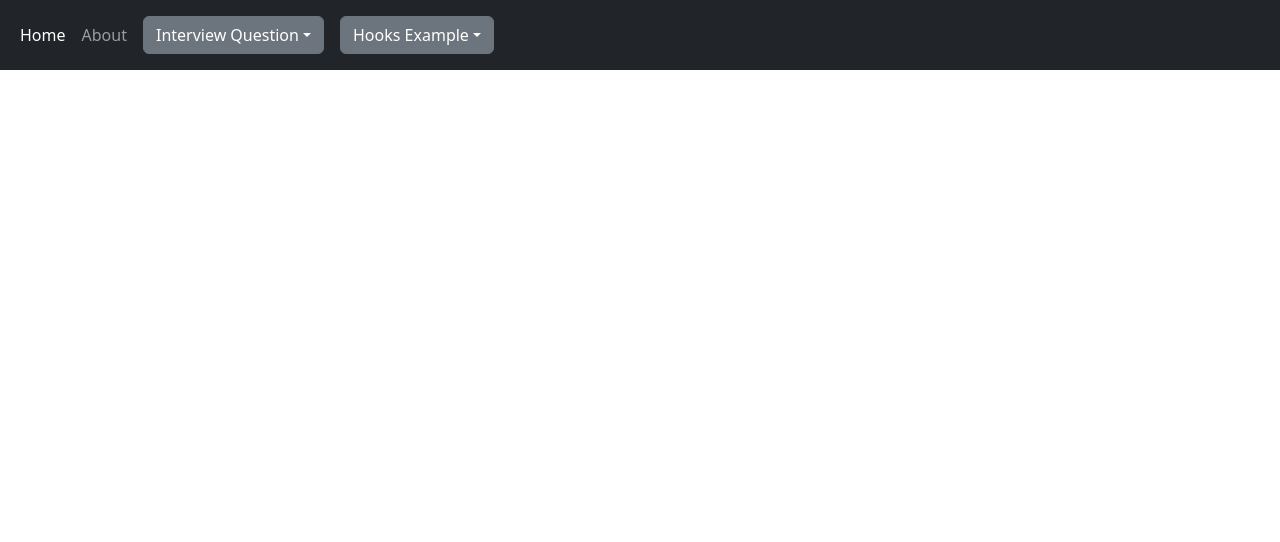
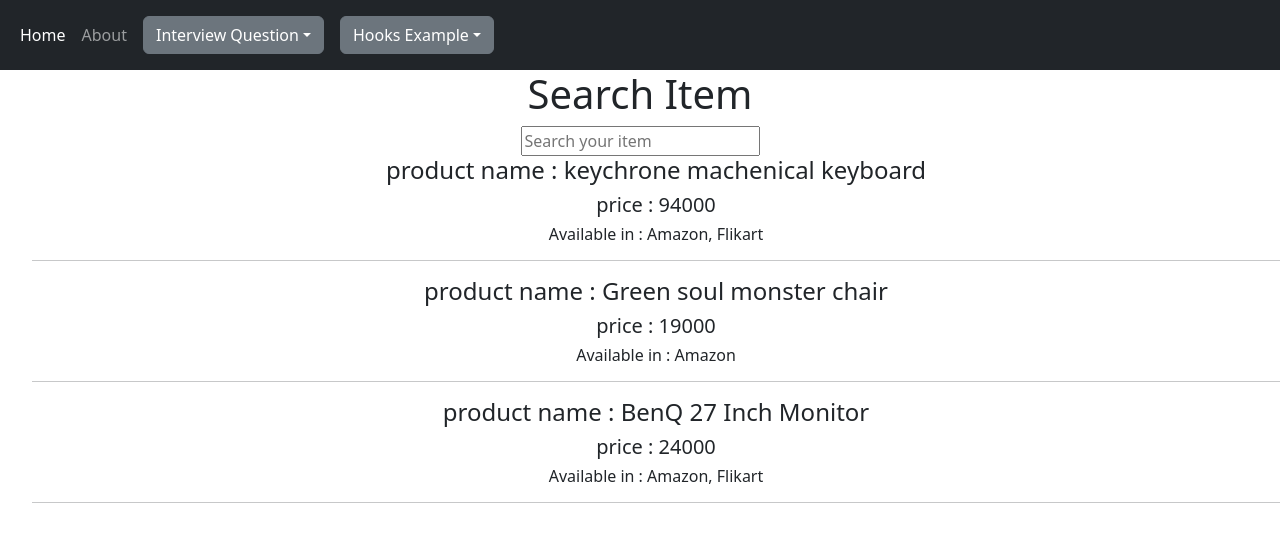
Before and after one commit to sunnyrai31/questionpaper, a React (Create React App) app: page /Search in a window 1280 px wide. Shown: the top 542 px of the page. Built offline with nearby package versions, Linux system fonts and the light colour scheme.

Commit message:
search the item from the list

```diff
--- a/src/Question/QuestionDropdown.js
+++ b/src/Question/QuestionDropdown.js
@@ -46,6 +46,11 @@ const QuestionDropdown = () => {
       to: "/NewFold",
       title: "",
     },
+    {
+      text: "Search bar implementation",
+      to: "/Search",
+      title: "",
+    },
   ];
   return (
     <Fragment>
--- a/src/Question/QuestionQuiz.js
+++ b/src/Question/QuestionQuiz.js
@@ -34,7 +34,7 @@ const QuestionList = () => {
   const calculateScore = (e) => {
     setShowResult(true);
     e.preventDefault();
-    QuestionListArr.map((question, index) => {
+    QuestionListArr.forEach((question, index) => {
       if (question.correctans === selectedAns[index]) {
         setScore((prevScore) => prevScore + 1);
       }
--- /dev/null
+++ b/src/Question/Search.js
@@ -0,0 +1,74 @@
+import { Fragment, useState } from "react";
+
+const Search = () => {
+  const data = [
+    {
+      category: "Electronics",
+      productName: "keychrone machenical keyboard",
+      price: "94000",
+      availableIn: ["Amazon", "Flikart"],
+      productId: "elec-keyChrone-123",
+    },
+    {
+      category: "Furniture",
+      productName: "Green soul monster chair",
+      price: "19000",
+      availableIn: ["Amazon"],
+      productId: "furn-greenSoul-monster-s23",
+    },
+    {
+      category: "Electronics",
+      productName: "BenQ 27 Inch Monitor",
+      price: "24000",
+      availableIn: ["Amazon", "Flikart"],
+      productId: "elec-benQ-27-ifs",
+    },
+  ];
+  const [productData, setProductData] = useState(data);
+  const SearchItemFn = (searchStr) => {
+    const filterArr = data.filter((item) => {
+      return item.productName.toLowerCase().includes(searchStr);
+    });
+    console.log("filtered result", filterArr);
+    setProductData(filterArr);
+  };
+
+  const prepareItemList = (data) => {
+    return data.map((item) => {
+      return (
+        <Fragment>
+          <li key={item.productId} style={{ listStyle: "none" }}>
+            <span>
+              <h4> product name : {item.productName}</h4>
+            </span>
+            <span>
+              <h5> price : {item.price}</h5>
+            </span>
+            <span>
+              <h6> Available in : {item.availableIn.join(", ")}</h6>
+            </span>
+          </li>
+          <hr />
+        </Fragment>
+      );
+    });
+  };
+  return (
+    <Fragment>
+      <h1> Search Item </h1>
+      <input
+        type="text"
+        onKeyDown={(e) => {
+          if (e.key === "Enter") {
+            SearchItemFn(e.target.value);
+          }
+        }}
+        placeholder="Search your item"
+      ></input>
+      <div className="data-contaienr">
+        <ul>{prepareItemList(productData)}</ul>
+      </div>
+    </Fragment>
+  );
+};
+export default Search;
--- a/src/Question/index.js
+++ b/src/Question/index.js
@@ -8,3 +8,4 @@ export { default as StartStop } from "./StartStop";
 export { default as GridLayout } from "./GridLayout";
 export { default as FlexLayout } from "./FlexLayout";
 export { default as NewFold } from "./NewFold";
+export { default as Search } from "./Search";
--- a/src/Routing.js
+++ b/src/Routing.js
@@ -11,6 +11,7 @@ import {
   GridLayout,
   FlexLayout,
   NewFold,
+  Search,
 } from "./Question";
 import {
   UseStateHook,
@@ -44,6 +45,7 @@ const Routing = () => {
     { path: "/hooksUseMemo", componentName: UseMemoHook },
     { path: "/hooksContext", componentName: CreateContextParent },
     { path: "/ForwardRefExample", componentName: ForwardRefExample },
+    { path: "/Search", componentName: Search },
   ];
   return (
     <Fragment>
```
